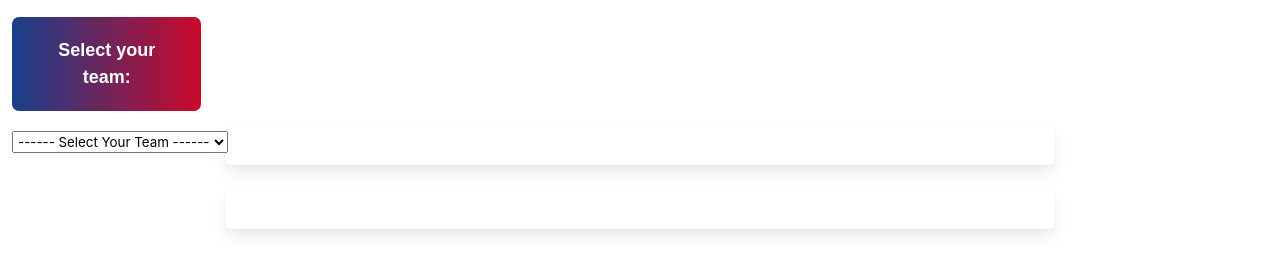
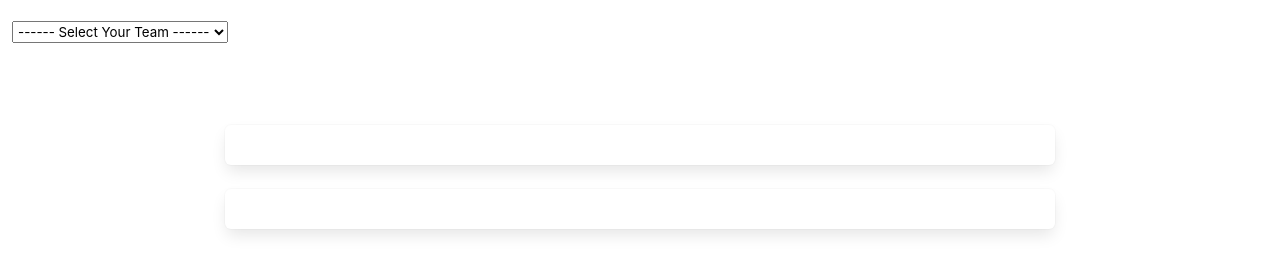
Before and after one commit to danchanyoungkim/NBA-Team-Stats, a plain HTML site: page index.html in a window 1280 px wide. Shown: the part 273-546 px from the top of the page. Drawn offline with nearby package versions, Linux system fonts and the light colour scheme; no server answers.

Commit message:
deleted edits in css

```diff
--- a/assets/css/style.css
+++ b/assets/css/style.css
@@ -14,16 +14,6 @@ header {
     left: 0px;
 }
 
-#select-caption {
-    background: rgb(23,64,139);
-    background: linear-gradient(90deg, rgba(23,64,139,1) 0%, rgba(201,8,42,1) 100%);
-    margin: 20px 0px;
-    border-radius: 7px;
-    padding: 20px;
-    font-size: large;
-    font-weight: bolder;
-    font-family: Arial, Helvetica, sans-serif;
-}
 
 .drop-down {
     padding: 1px;
```
